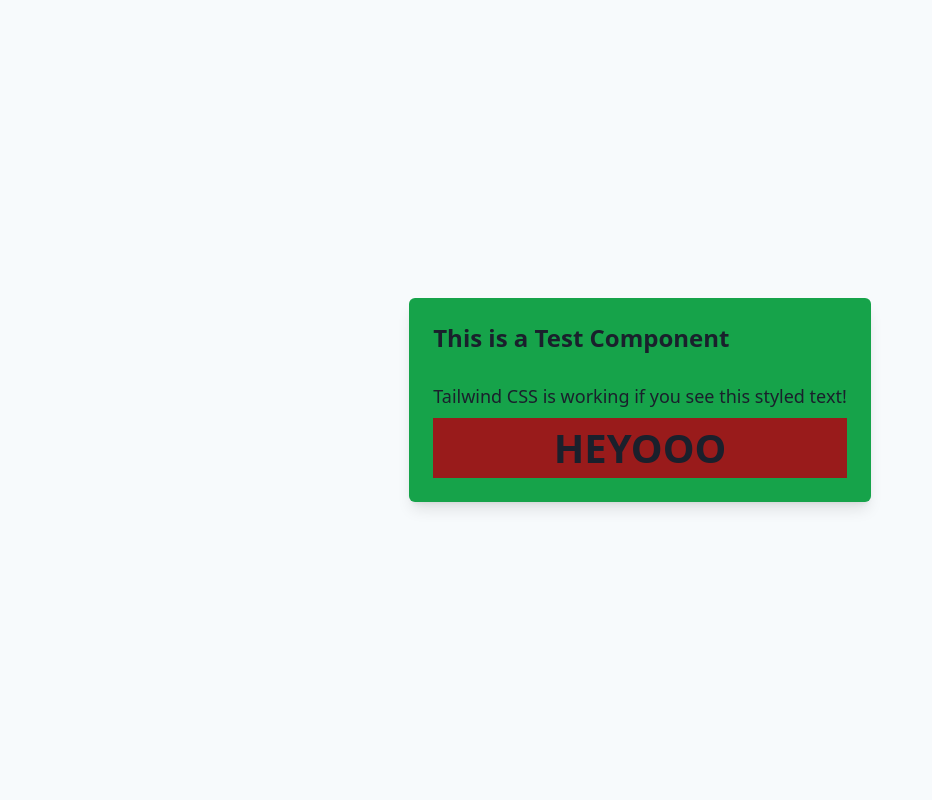
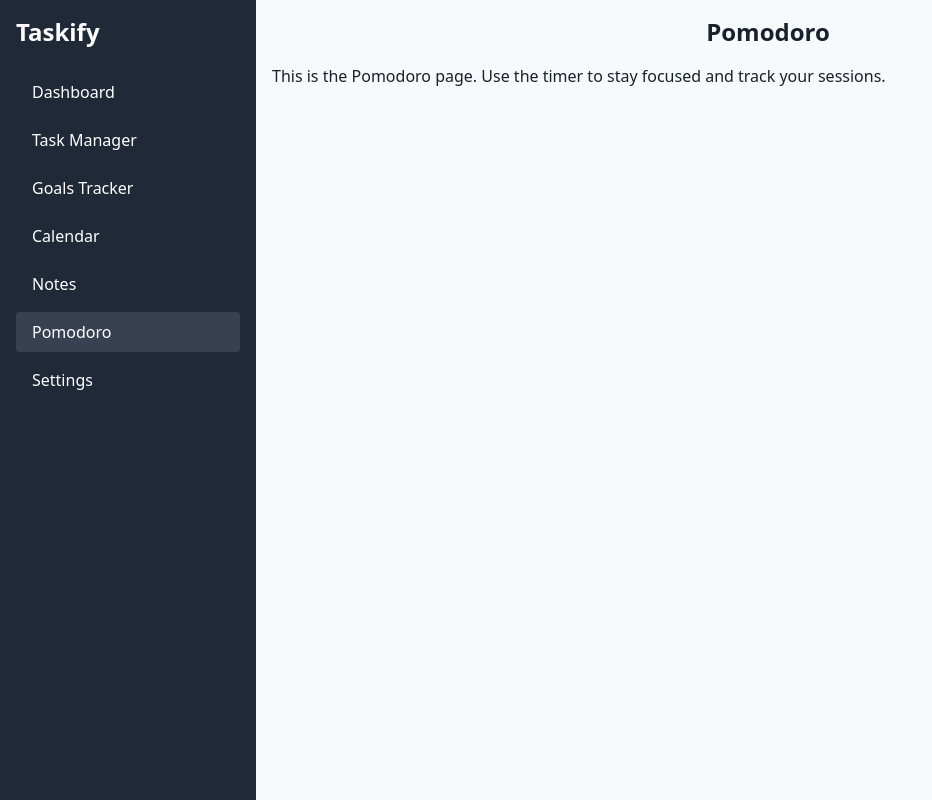
Before and after one commit to Fatialnd/Taskify, a React (Vite) app: page /pomodoro in a window 1280 px wide. Shown: the whole page, without its empty margins (0-932 px from the left). Built offline with nearby package versions, Linux system fonts and the light colour scheme.

Commit message:
core pages

```diff
--- a/src/App.tsx
+++ b/src/App.tsx
@@ -1,11 +1,32 @@
 import React from "react";
-import ExampleComponent from "./components/ExampleComponent";
+import { BrowserRouter as Router, Routes, Route } from "react-router-dom";
+import Sidebar from "./components/Sidebar";
+import Dashboard from "./pages/Dashboard";
+import TaskManager from "./pages/TaskManager";
+import GoalsTracker from "./pages/GoalsTracker";
+import Calendar from "./pages/Calendar";
+import Notes from "./pages/Notes";
+import Pomodoro from "./pages/Pomodoro";
+import Settings from "./pages/Settings";
 
-const App = () => {
+const App: React.FC = () => {
   return (
-    <div className="min-h-screen flex items-center justify-center">
-      <ExampleComponent />
-    </div>
+    <Router>
+      <div className="flex">
+        <Sidebar />
+        <div className="flex-1 p-4">
+          <Routes>
+            <Route path="/" element={<Dashboard />} />
+            <Route path="/tasks" element={<TaskManager />} />
+            <Route path="/goals" element={<GoalsTracker />} />
+            <Route path="/calendar" element={<Calendar />} />
+            <Route path="/notes" element={<Notes />} />
+            <Route path="/pomodoro" element={<Pomodoro />} />
+            <Route path="/settings" element={<Settings />} />
+          </Routes>
+        </div>
+      </div>
+    </Router>
   );
 };
 
--- a/src/components/ExampleComponent.tsx
+++ /dev/null
@@ -1,13 +0,0 @@
-const ExampleComponent = () => {
-  return (
-    <div className="p-6 bg-green-600 rounded-md shadow-lg">
-      <h2 className="text-2xl font-bold">This is a Test Component</h2>
-      <p className="mt-7 text-lg">
-        Tailwind CSS is working if you see this styled text!
-      </p>
-      <h1 className="mt-2 bg-red-800">HEYOOO</h1>
-    </div>
-  );
-};
-
-export default ExampleComponent;
--- /dev/null
+++ b/src/components/Sidebar.tsx
@@ -0,0 +1,37 @@
+import React from "react";
+import { NavLink } from "react-router-dom";
+
+const Sidebar: React.FC = () => {
+  const links = [
+    { path: "/", label: "Dashboard" },
+    { path: "/tasks", label: "Task Manager" },
+    { path: "/goals", label: "Goals Tracker" },
+    { path: "/calendar", label: "Calendar" },
+    { path: "/notes", label: "Notes" },
+    { path: "/pomodoro", label: "Pomodoro" },
+    { path: "/settings", label: "Settings" },
+  ];
+
+  return (
+    <div className="h-screen w-64 bg-gray-800 text-white p-4">
+      <h2 className="text-2xl font-bold mb-6">Taskify</h2>
+      <nav className="flex flex-col space-y-2">
+        {links.map((link) => (
+          <NavLink
+            to={link.path}
+            key={link.label}
+            className={({ isActive }) =>
+              `px-4 py-2 rounded ${
+                isActive ? "bg-gray-700" : "hover:bg-gray-700"
+              }`
+            }
+          >
+            {link.label}
+          </NavLink>
+        ))}
+      </nav>
+    </div>
+  );
+};
+
+export default Sidebar;
--- a/src/main.tsx
+++ b/src/main.tsx
@@ -1,4 +1,4 @@
-import "./index.css";
+import "./styles/index.css";
 import App from "./App";
 
 import React from "react";
--- /dev/null
+++ b/src/pages/Calendar.tsx
@@ -0,0 +1,14 @@
+import React from "react";
+
+const Calendar: React.FC = () => {
+  return (
+    <div>
+      <h1 className="text-2xl font-bold mb-4">Calendar</h1>
+      <p>
+        This is the Calendar page. Here you can view and manage your schedule.
+      </p>
+    </div>
+  );
+};
+
+export default Calendar;
--- /dev/null
+++ b/src/pages/Dashboard.tsx
@@ -0,0 +1,12 @@
+import React from "react";
+
+const Dashboard: React.FC = () => {
+  return (
+    <div className="p-4">
+      <h1 className="text-2xl font-bold">Dashboard</h1>
+      {/* Add widgets: task previews, quick notes, Pomodoro timer */}
+    </div>
+  );
+};
+
+export default Dashboard;
--- /dev/null
+++ b/src/pages/GoalsTracker.tsx
@@ -0,0 +1,10 @@
+const GoalsTracker: React.FC = () => {
+  return (
+    <div className="p-4">
+      <h1 className="text-2xl font-bold">Goals Tracker</h1>
+      {/* Add milestone progress and checklists */}
+    </div>
+  );
+};
+
+export default GoalsTracker;
--- /dev/null
+++ b/src/pages/Notes.tsx
@@ -0,0 +1,12 @@
+import React from "react";
+
+const Notes: React.FC = () => {
+  return (
+    <div>
+      <h1 className="text-2xl font-bold mb-4">Notes</h1>
+      <p>This is the Notes page. Here you can create and manage your notes.</p>
+    </div>
+  );
+};
+
+export default Notes;
--- /dev/null
+++ b/src/pages/Pomodoro.tsx
@@ -0,0 +1,15 @@
+import React from "react";
+
+const Pomodoro: React.FC = () => {
+  return (
+    <div>
+      <h1 className="text-2xl font-bold mb-4">Pomodoro</h1>
+      <p>
+        This is the Pomodoro page. Use the timer to stay focused and track your
+        sessions.
+      </p>
+    </div>
+  );
+};
+
+export default Pomodoro;
--- /dev/null
+++ b/src/pages/Settings.tsx
@@ -0,0 +1,12 @@
+import React from "react";
+
+const Settings: React.FC = () => {
+  return (
+    <div>
+      <h1 className="text-2xl font-bold mb-4">Settings</h1>
+      <p>This is the Settings page. Customize your preferences here.</p>
+    </div>
+  );
+};
+
+export default Settings;
--- /dev/null
+++ b/src/pages/TaskManager.tsx
@@ -0,0 +1,10 @@
+const TaskManager: React.FC = () => {
+  return (
+    <div className="p-4">
+      <h1 className="text-2xl font-bold">Task Manager</h1>
+      {/* Add forms for CRUD operations */}
+    </div>
+  );
+};
+
+export default TaskManager;
```
Also changed, not shown: src/styles/index.css (renamed from src/index.css).
